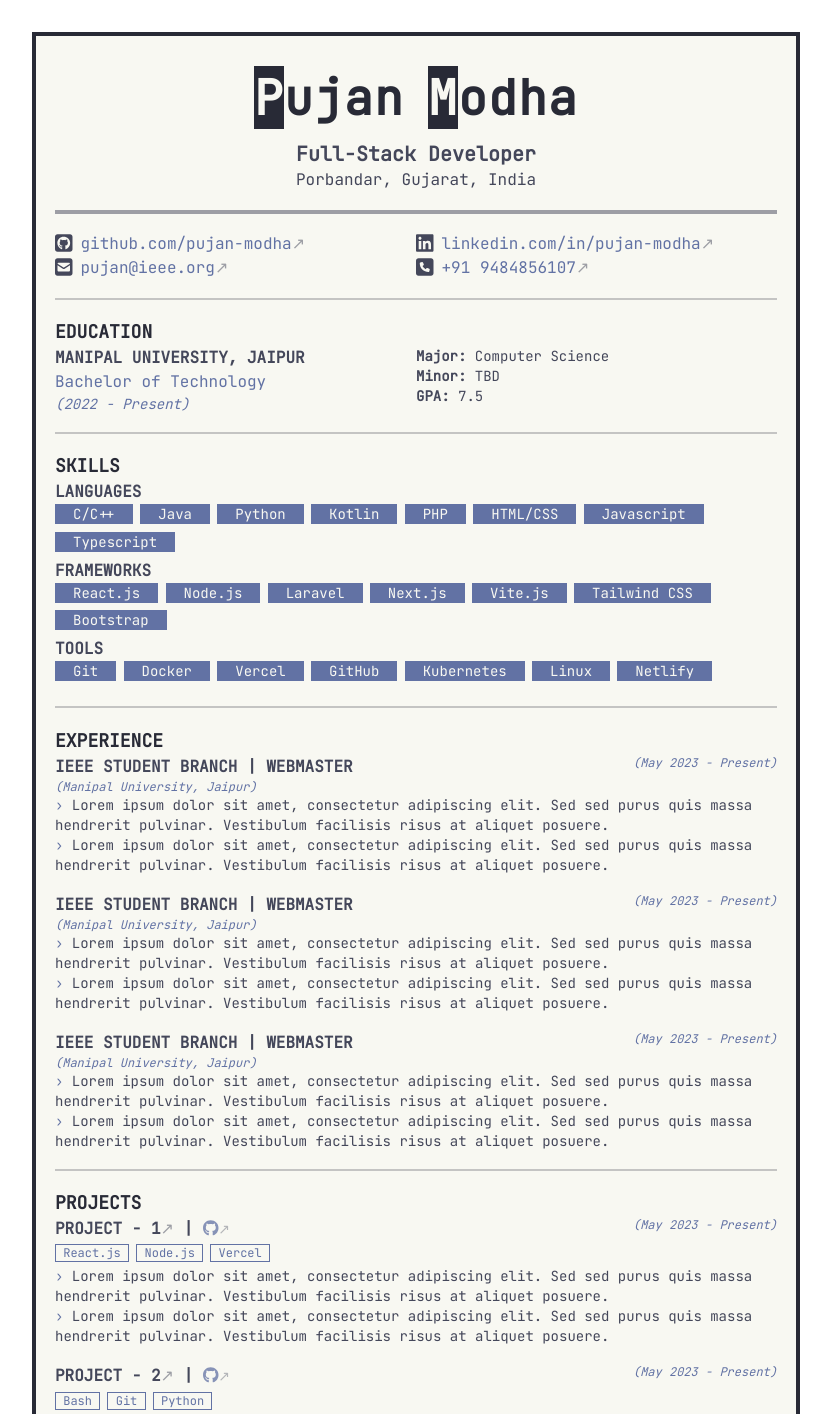
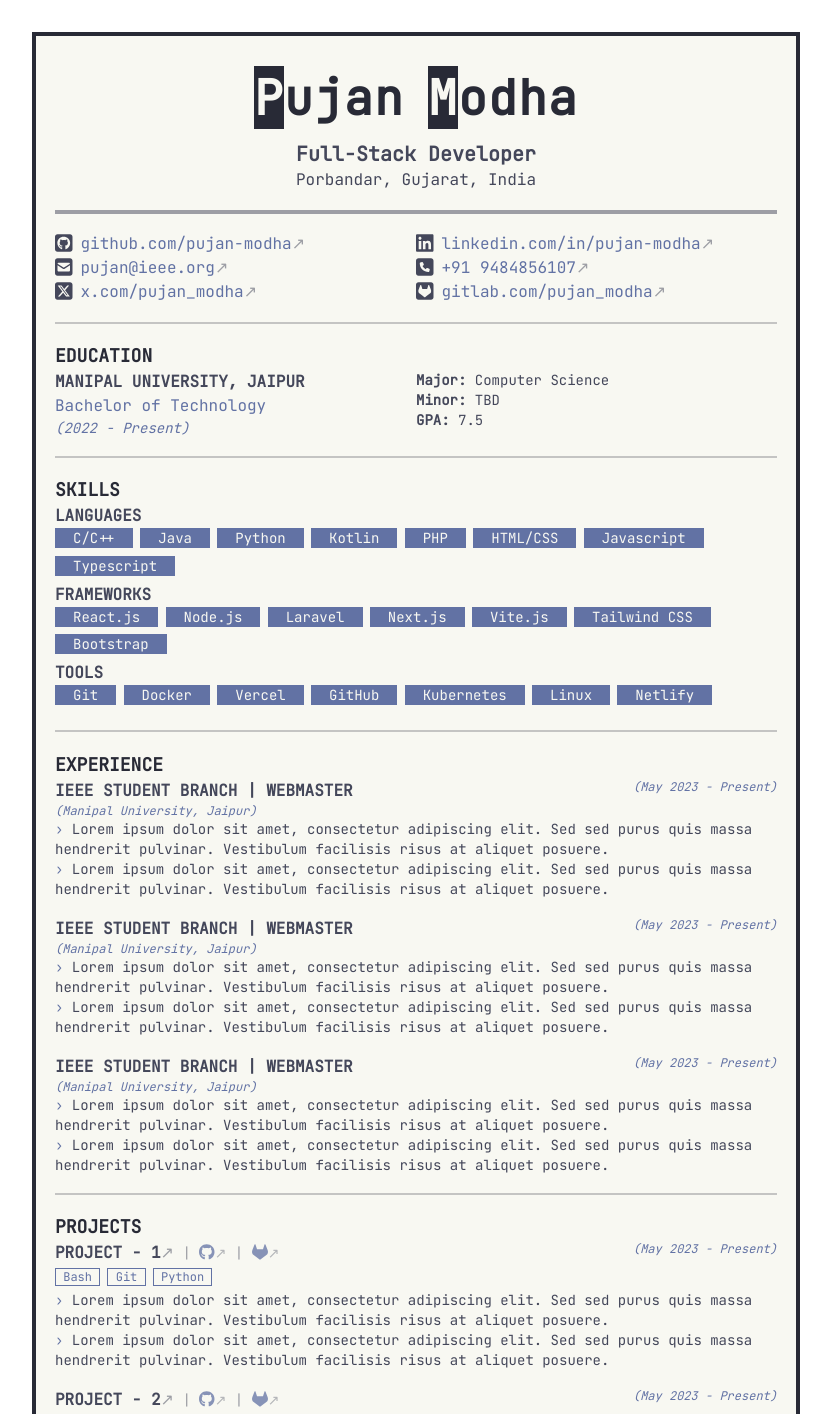
Before and after one commit to pujan-modha/web-resume, a React (Vite) app: page / in a window 1280 px wide. Shown: the top 1414 px of the page, without its empty margins (224-1055 px from the left). Built offline with nearby package versions, Linux system fonts and the light colour scheme.

Commit message:
data files in progress

```diff
--- a/src/components/Contact.tsx
+++ b/src/components/Contact.tsx
@@ -1,5 +1,5 @@
 import {FontAwesomeIcon} from "@fortawesome/react-fontawesome";
-import {faLinkedin, faSquareGithub} from "@fortawesome/free-brands-svg-icons";
+import {faLinkedin, faSquareGithub, faSquareGitlab, faSquareXTwitter} from "@fortawesome/free-brands-svg-icons";
 import {faSquareEnvelope, faSquarePhone} from "@fortawesome/free-solid-svg-icons";
 
 const Contact = () => {
@@ -41,6 +41,24 @@
                             href="tel:+91 9484856107" target="_noref"><span
                             className='hover:text-primary text-secondary font-light hover:underline'>+91 9484856107<span
                             className='text-primary opacity-50'>↗</span></span></a></li>
+                        <li><span
+                            className='font-semibold text-primary'><FontAwesomeIcon
+                            icon={faSquareXTwitter}
+                            size='lg'
+                            style={{color: "#44475a"}}/><span
+                            className='-tracking-widest'> </span></span><a
+                            href="/" target="_noref"><span
+                            className='hover:text-primary text-secondary font-light hover:underline'>x.com/pujan_modha<span
+                            className='text-primary opacity-50'>↗</span></span></a></li>
+                        <li><span
+                            className='font-semibold text-primary'><FontAwesomeIcon
+                            icon={faSquareGitlab}
+                            size='lg'
+                            style={{color: "#44475a"}}/><span
+                            className='-tracking-widest'> </span></span><a
+                            href="/" target="_noref"><span
+                            className='hover:text-primary text-secondary font-light hover:underline'>gitlab.com/pujan_modha<span
+                            className='text-primary opacity-50'>↗</span></span></a></li>
                     </ul>
                 </div>
             </section>
--- a/src/components/Education.tsx
+++ b/src/components/Education.tsx
@@ -1,18 +1,20 @@
+import {EducationData} from "../data/EducationData.ts";
+
 const Education = () => {
     return(
         <>
             <section>
                 <div>
                     <h2 className='text-lg text-foreground font-bold print:mt-[2.5%]'>EDUCATION</h2>
+                    {EducationData.map((education, id) => (
+                    <div key={id}>
                         <div className='grid print:grid-cols-2 md:grid-cols-2'>
                             <div>
-                            <p className='font-semibold text-base text-primary'>MANIPAL UNIVERSITY,
-                                JAIPUR</p>
+                                <p className='font-semibold text-base text-primary'>{education.EducationInstitutionName}</p>
                                 <div>
                                     <div className=''>
-                                    <p className='text-secondary font-medium'>Bachelor of
-                                        Technology</p>
-                                    <p className='text-secondary text-sm font-medium italic'>(2022<span> - </span>Present)
+                                        <p className='text-secondary font-medium'>{education.EducationCourseName}</p>
+                                        <p className='text-secondary text-sm font-medium italic'>({education.EducationFromTime}<span> - </span>{education.EducationToTime})
                                         </p>
                                     </div>
                                 </div>
@@ -21,16 +23,18 @@
                                 <ul>
                                     <li><span
                                         className='font-semibold text-primary'>Major:<span> </span></span><span
-                                    className='text-primary font-light'>Computer Science</span></li>
-                                <li><span
+                                        className='text-primary font-light'>{education.EducationMajor}</span></li>
+                                    {!education.EducationHasMinor ? ("") : (<li><span
                                         className='font-semibold text-primary'>Minor:<span> </span></span><span
-                                    className='text-primary font-light'>TBD</span></li>
+                                        className='text-primary font-light'>{education.EducationMinor}</span></li>)}
                                     <li><span
                                         className='font-semibold text-primary'>GPA:<span> </span></span><span
-                                    className='text-primary font-light'>7.5</span></li>
+                                        className='text-primary font-light'>{education.EducationGPA}</span></li>
                                 </ul>
                             </div>
                         </div>
+                    </div>
+                    ))}
                 </div>
             </section>
         </>
--- a/src/components/Projects.tsx
+++ b/src/components/Projects.tsx
@@ -1,5 +1,5 @@
 import {FontAwesomeIcon} from "@fortawesome/react-fontawesome";
-import {faGithub} from "@fortawesome/free-brands-svg-icons";
+import {faGithub, faGitlab} from "@fortawesome/free-brands-svg-icons";
 
 const Projects = () => {
     return(
@@ -9,11 +9,19 @@
                 <div className='mb-[2.5%]'>
                     <div className='grid print:grid-cols-2 md:grid-cols-2'>
                         <div>
-                            <p className='font-semibold text-primary'><a href="/" target="_noref" className='hover:text-secondary hover:underline'>PROJECT
-                                - 1<span className='text-primary font-light opacity-50'>↗</span></a><span
-                                className='text-primary'> | </span><a href='/' target='_noref' className='opacity-75 hover:opacity-100'><FontAwesomeIcon
+                            <p className='font-semibold text-primary'><a href="/" target="_noref"
+                                                                         className='hover:text-secondary hover:underline'>PROJECT
+                                - 1<span className='text-primary font-light opacity-50'>↗</span></a><span className='text-primary opacity-50 font-thin text-sm'> | </span><a href='/'
+                                                                      target='_noref'
+                                                                      className='opacity-75 hover:opacity-100'><FontAwesomeIcon
                                 icon={faGithub} style={{color: "#6272a4"}}/><span
-                                className='text-primary opacity-50 font-thin text-sm'>↗</span></a></p>
+                                className='text-primary opacity-50 font-thin text-sm'>↗</span></a>
+                                <span
+                                    className='text-primary'><span className='text-primary opacity-50 font-thin text-sm'> | </span></span><a href='/'
+                                                                                                                                             target='_noref'
+                                                                                                                                             className='opacity-75 hover:opacity-100'><FontAwesomeIcon
+                                    icon={faGitlab} style={{color: "#6272a4"}}/><span
+                                    className='text-primary opacity-50 font-thin text-sm'>↗</span></a></p>
                         </div>
                         <div>
                             <p className='text-secondary text-xs font-medium print:text-right md:text-right italic'>(May
@@ -22,9 +30,9 @@
                     </div>
                     <div>
                         <ul className='flex flex-wrap gap-[1%]'>
-                            <li className='print:text-foreground print:border text-xs border border-secondary text-secondary px-[1%] my-[0.5%]'>React.js</li>
-                            <li className='print:text-foreground print:border text-xs border border-secondary text-secondary px-[1%] my-[0.5%]'>Node.js</li>
-                            <li className='print:text-foreground print:border text-xs border border-secondary text-secondary px-[1%] my-[0.5%]'>Vercel</li>
+                            <li className='print:text-foreground print:border text-xs border border-secondary text-secondary px-[1%] my-[0.5%]'>Bash</li>
+                            <li className='print:text-foreground print:border text-xs border border-secondary text-secondary px-[1%] my-[0.5%]'>Git</li>
+                            <li className='print:text-foreground print:border text-xs border border-secondary text-secondary px-[1%] my-[0.5%]'>Python</li>
                         </ul>
                     </div>
                     <div className='text-sm text-primary'>
@@ -45,12 +53,17 @@
                         <div>
                             <p className='font-semibold text-primary'><a href="/" target="_noref"
                                                                          className='hover:text-secondary hover:underline'>PROJECT
-                                - 2<span className='text-primary font-light opacity-50'>↗</span></a><span
-                                className='text-primary'> | </span><a href='/'
-                                                                      target='_noref'
-                                                                      className='opacity-75 hover:opacity-100'><FontAwesomeIcon
+                                - 2<span className='text-primary font-light opacity-50'>↗</span></a><span className='text-primary opacity-50 font-thin text-sm'> | </span><a href='/'
+                                                                                                                                                                             target='_noref'
+                                                                                                                                                                             className='opacity-75 hover:opacity-100'><FontAwesomeIcon
                                 icon={faGithub} style={{color: "#6272a4"}}/><span
-                                className='text-primary opacity-50 font-thin text-sm'>↗</span></a></p>
+                                className='text-primary opacity-50 font-thin text-sm'>↗</span></a>
+                                <span
+                                    className='text-primary'><span className='text-primary opacity-50 font-thin text-sm'> | </span></span><a href='/'
+                                                                                                                                             target='_noref'
+                                                                                                                                             className='opacity-75 hover:opacity-100'><FontAwesomeIcon
+                                    icon={faGitlab} style={{color: "#6272a4"}}/><span
+                                    className='text-primary opacity-50 font-thin text-sm'>↗</span></a></p>
                         </div>
                         <div>
                             <p className='text-secondary text-xs font-medium print:text-right md:text-right italic'>(May
--- /dev/null
+++ b/src/data/EducationData.ts
@@ -0,0 +1,14 @@
+const EducationData = [
+    {
+        EducationInstitutionName: 'MANIPAL UNIVERSITY, JAIPUR',
+        EducationCourseName: 'Bachelor of Technology',
+        EducationFromTime: '2022',
+        EducationToTime: 'Present',
+        EducationMajor: 'Computer Science',
+        EducationHasMinor: true,
+        EducationMinor: 'TBD',
+        EducationGPA: '7.5',
+    },
+]
+
+export {EducationData};
```
Also changed, not shown: src/data/ContactData.ts (added, +33 -0 lines). Lines whose indentation alone changed are shown as unchanged.
